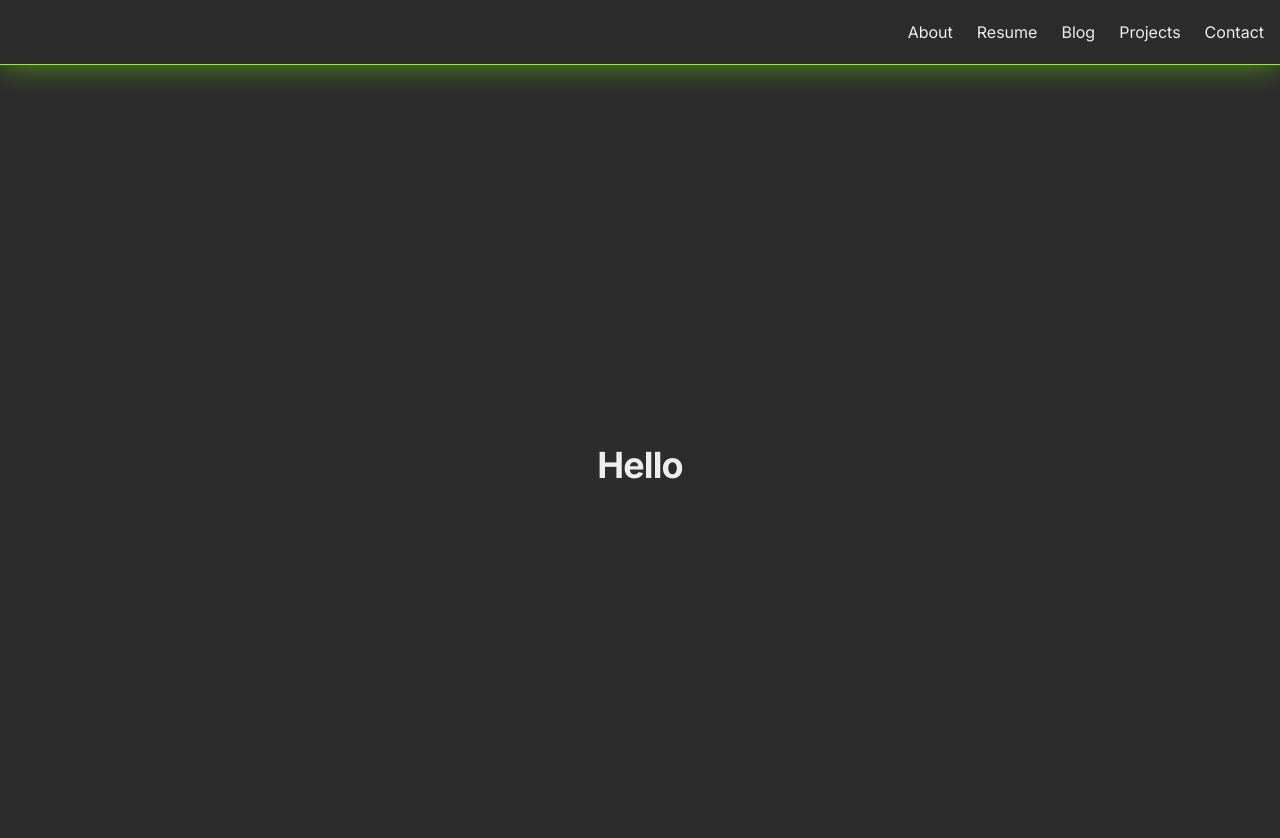
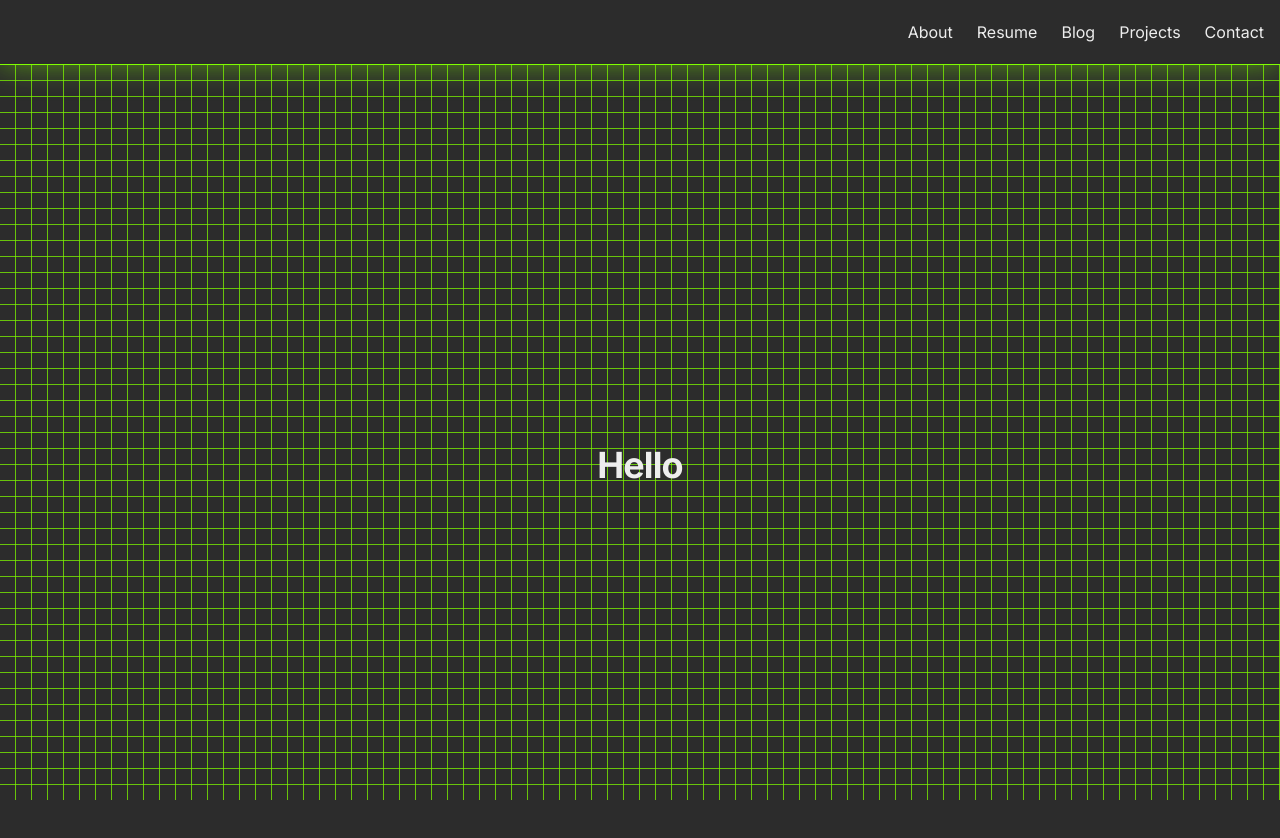
Before and after one commit to timtheteh/Personal-Website, a Next.js app: page / in a window 1280 px wide. Shown: the top 838 px of the page. Built offline with nearby package versions, Linux system fonts and the light colour scheme.

Commit message:
16x16 grid

```diff
--- a/app/globals.css
+++ b/app/globals.css
@@ -11,6 +11,68 @@ body {
   color: var(--foreground);
   background: var(--background);
   font-family: var(--font-inter), system-ui, sans-serif;
+  position: relative;
+}
+
+body::before {
+  content: '';
+  position: fixed;
+  top: 0;
+  left: 0;
+  right: 0;
+  bottom: 0;
+  background-image:
+    repeating-linear-gradient(
+      0deg,
+      transparent,
+      transparent 15px,
+      rgba(128, 255, 0, 0.6) 15px,
+      rgba(128, 255, 0, 0.6) 16px
+    ),
+    repeating-linear-gradient(
+      90deg,
+      transparent,
+      transparent 15px,
+      rgba(128, 255, 0, 0.6) 15px,
+      rgba(128, 255, 0, 0.6) 16px
+    );
+  background-size: 16px 16px;
+  filter: blur(0.5px);
+  pointer-events: none;
+  z-index: 0;
+}
+
+body::after {
+  content: '';
+  position: fixed;
+  top: 0;
+  left: 0;
+  right: 0;
+  bottom: 0;
+  background-image:
+    repeating-linear-gradient(
+      0deg,
+      transparent,
+      transparent 15px,
+      #80FF00 15px,
+      #80FF00 16px
+    ),
+    repeating-linear-gradient(
+      90deg,
+      transparent,
+      transparent 15px,
+      #80FF00 15px,
+      #80FF00 16px
+    );
+  background-size: 16px 16px;
+  opacity: 0.3;
+  pointer-events: none;
+  z-index: 0;
+}
+
+body > * {
+  position: relative;
+  z-index: 1;
 }
 
 /* Typography Styles */
```
